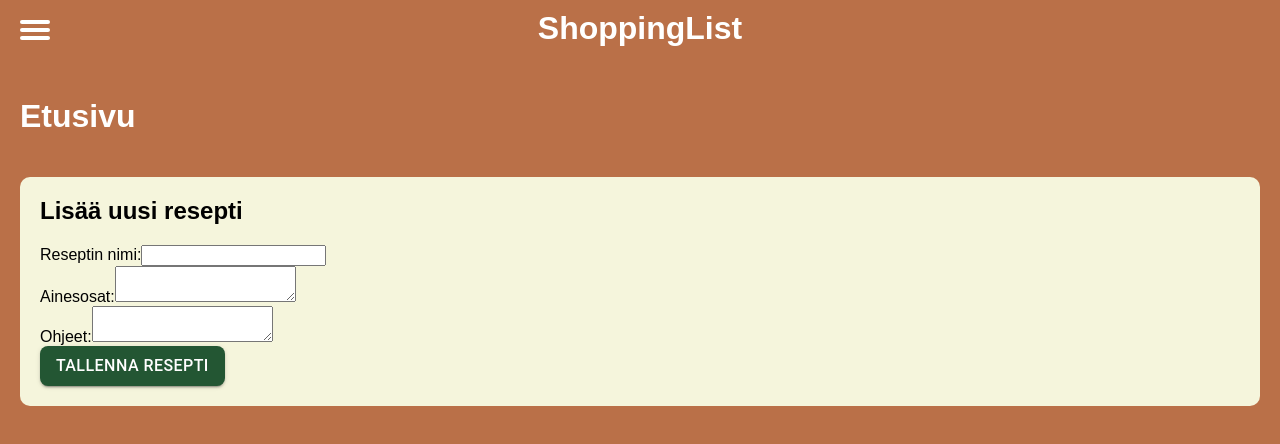
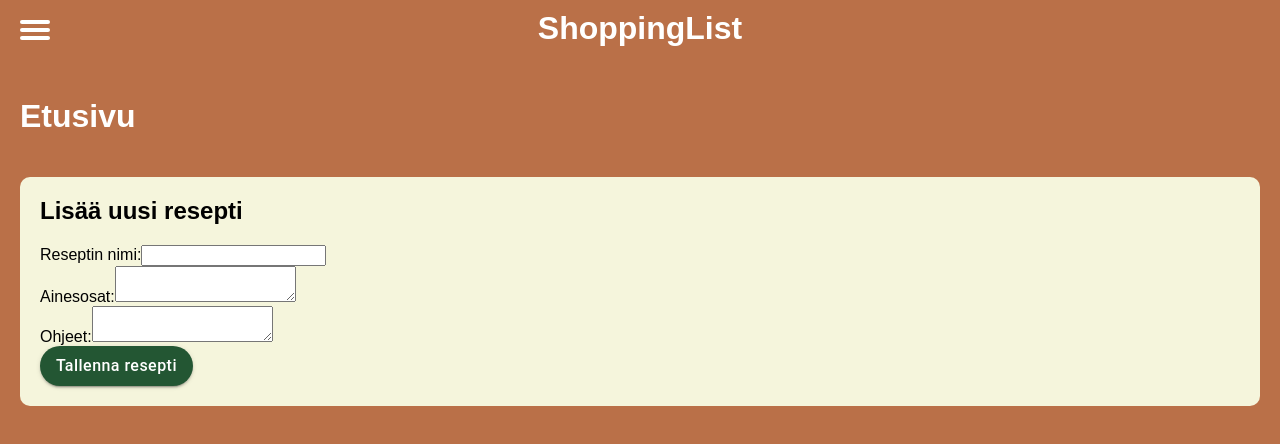
Before and after one commit to riikkaln/ShoppingList, a React (Create React App) app: page / in a window 1280 px wide. Shown: the top 444 px of the page. Built offline with nearby package versions, Linux system fonts and the light colour scheme.

Commit message:
Modified Mui button

```diff
--- a/src/components/RecipeForm.jsx
+++ b/src/components/RecipeForm.jsx
@@ -84,7 +84,8 @@ const RecipeForm = () => {
           backgroundColor: '#235633',
           },
           fontSize: '16px',
-          borderRadius: '8px',
+          borderRadius: '30px',
+          textTransform: 'none',
           }}
         >
           Tallenna resepti
```
